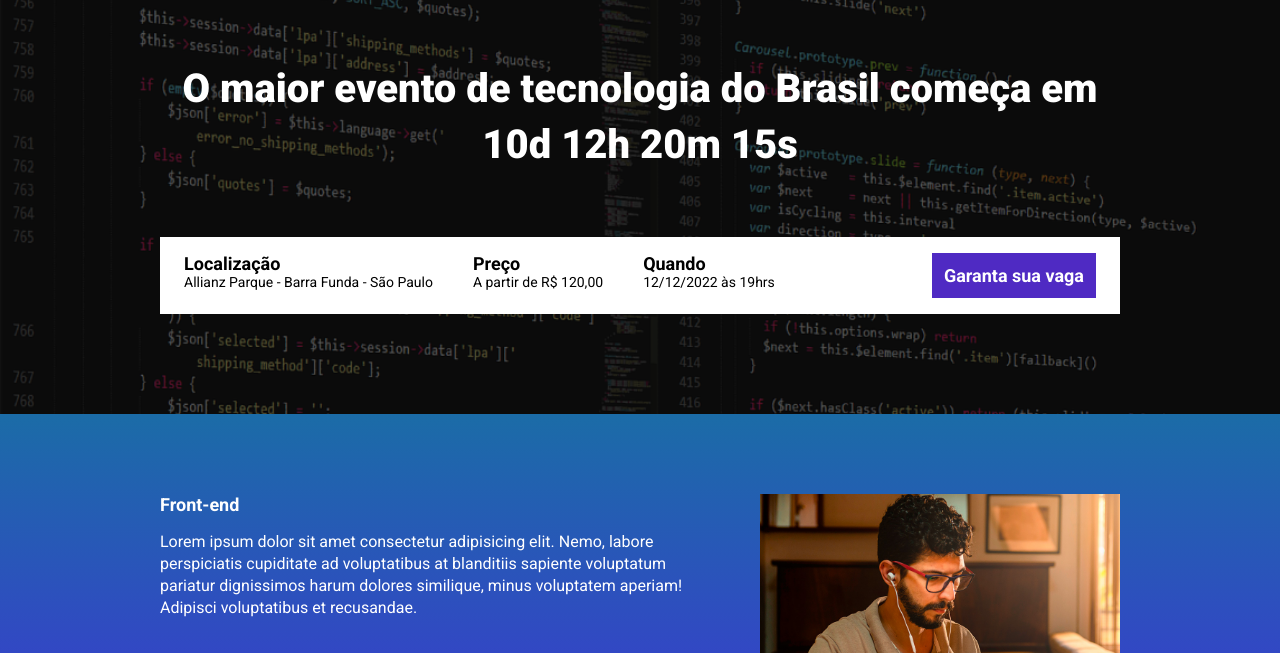
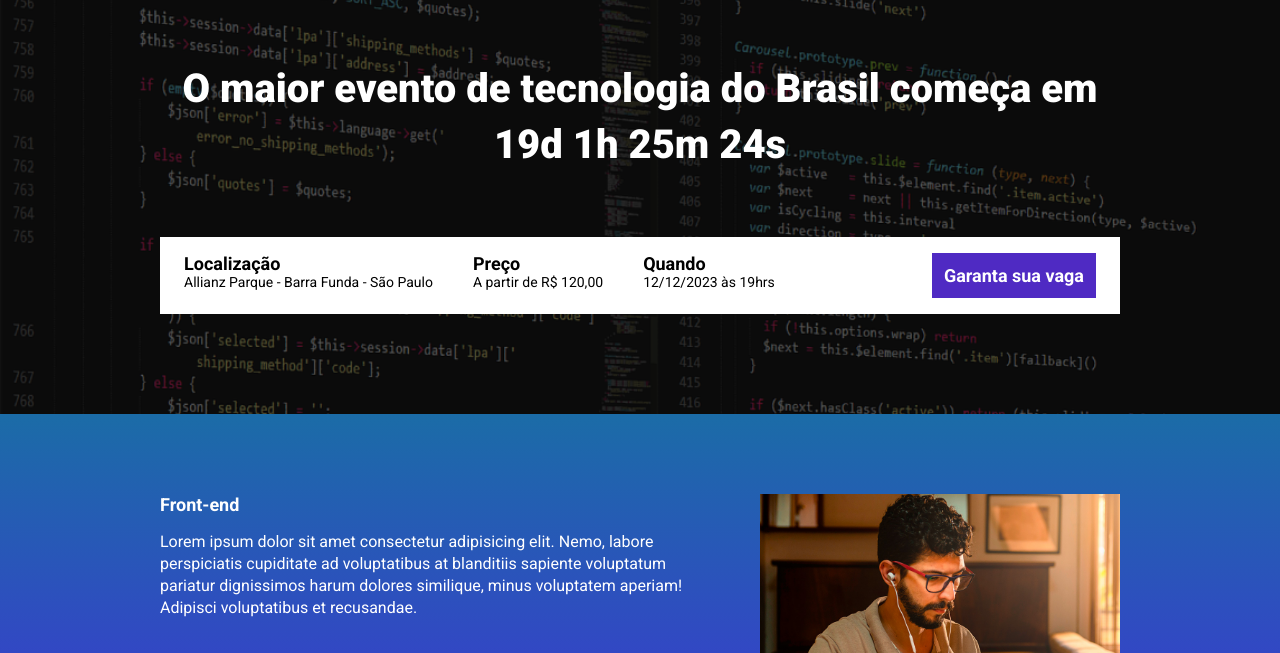
Before and after one commit to gabrielassenato/ebac_tech_talks, a website built with Parcel: page src/index.html in a window 1280 px wide. Shown: the part 147-800 px from the top of the page. Built offline with nearby package versions, Linux system fonts and the light colour scheme.

Commit message:
criando contagem regressiva

```diff
--- a/package.json
+++ b/package.json
@@ -2,7 +2,6 @@
   "name": "md22-ebac_talks",
   "version": "1.0.0",
   "description": "",
-  "main": "index.js",
   "scripts": {
     "dev": "parcel --no-cache src/index.html src/styles/main.scss src/scripts/main.js",
     "build": "parcel build src/index.html",
--- a/src/index.html
+++ b/src/index.html
@@ -18,7 +18,7 @@
         <div class="container">
             <img class="hero__logo" src="images/ebac_logo.svg" alt="EBAC">
             <p class="hero__text">
-                O maior evento de tecnologia do Brasil começa em 10d 12h 20m 15s
+                O maior evento de tecnologia do Brasil começa em <span id="contador"></span>
             </p>
             <div class="infos-bar">
                 <ul class="infos-bar__infos">
@@ -32,7 +32,7 @@
                     </li>
                     <li class="infos-bar__infos__item">
                         <b>Quando</b>
-                        12/12/2022 às 19hrs
+                        12/12/2023 às 19hrs
                     </li>
                 </ul>
                 <a href="#" class="button button--primary">
--- a/src/scripts/main.js
+++ b/src/scripts/main.js
@@ -1 +1,33 @@
 AOS.init();
+
+const dataDoEvento = new Date("Dec 12, 2023 19:00:00");
+const timeStampDoEvento = dataDoEvento.getTime();
+
+const contaTempo = setInterval(function() {
+    const agora = new Date();
+    const timeStampAtual = agora.getTime();
+
+    const distanciaAteOEvento = timeStampDoEvento - timeStampAtual;
+
+    const diaEmMs = 1000 * 60 * 60 * 24;
+    const horaEmMs = 1000 * 60 * 60;
+    const minutoEmMs = 1000 * 60;
+    const segundoEmMs = 1000;
+
+    const diasAteOEvento = Math.floor(distanciaAteOEvento / diaEmMs);
+    const horasAteOEvento = Math.floor((distanciaAteOEvento % diaEmMs) / horaEmMs);
+    const minutosAteOEvento = Math.floor((distanciaAteOEvento % horaEmMs) / minutoEmMs);
+    const segundosAteOEvento = Math.floor((distanciaAteOEvento % minutoEmMs) / segundoEmMs);
+
+    console.log(diasAteOEvento);
+    console.log(horasAteOEvento);
+    console.log(minutosAteOEvento);
+    console.log(segundosAteOEvento);
+
+    document.getElementById('contador').innerHTML = `${diasAteOEvento}d ${horasAteOEvento}h ${minutosAteOEvento}m ${segundosAteOEvento}s`
+
+    if (distanciaAteOEvento < 0) {
+        clearInterval(contaTempo);
+        document.getElementById('contador').innerHTML = 'Evento expirado';
+    }
+}, 1000);
```
